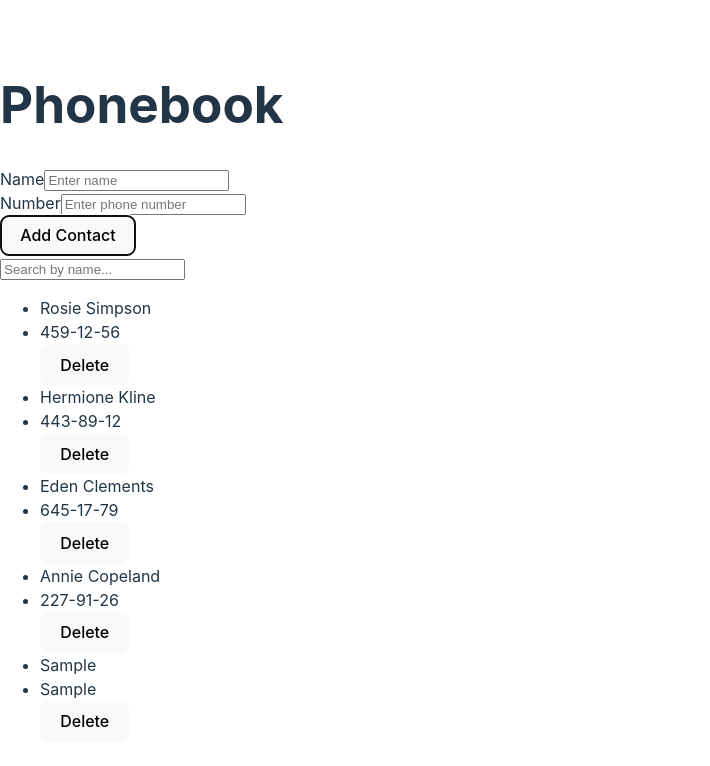
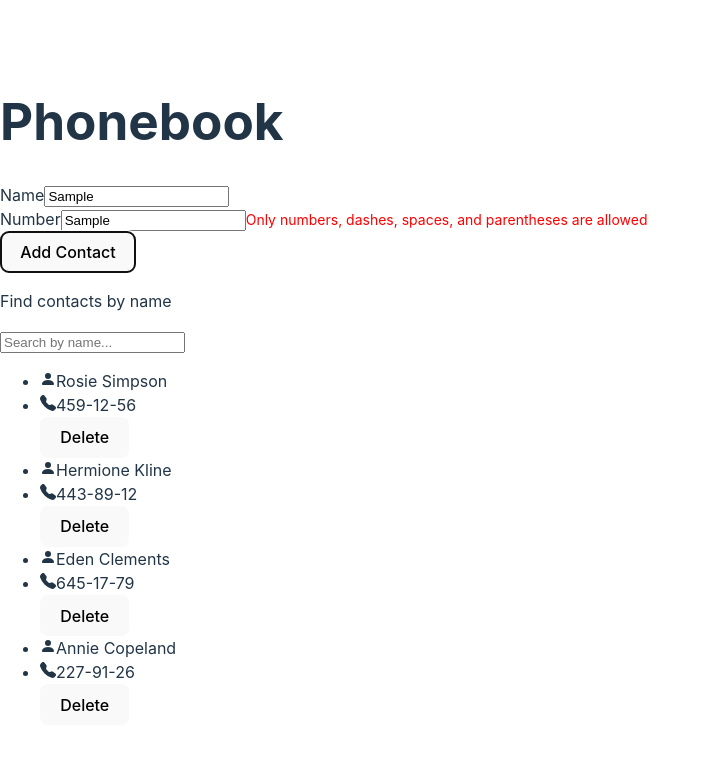
Before and after one commit to nazaruklesia/goit-react-hw-03, a React (Vite) app: page / in a window 1280 px wide. Both pictures are taken after typing "Sample", "Sample" into the empty fields and a click on the button "Add Contact". Shown: the top 766 px of the page, without its empty margins (0-710 px from the left). Built offline with nearby package versions, Linux system fonts and the light colour scheme.

Commit message:
add error correction

```diff
--- a/package.json
+++ b/package.json
@@ -14,6 +14,7 @@
     "nanoid": "^5.0.9",
     "react": "^18.3.1",
     "react-dom": "^18.3.1",
+    "react-icons": "^5.4.0",
     "yup": "^1.6.1"
   },
   "devDependencies": {
--- a/src/App.jsx
+++ b/src/App.jsx
@@ -3,8 +3,20 @@ import ContactForm from "./components/contactForm/ContactForm";
 import ContactList from "./components/contactList/ContactList";
 import SearchBox from "./components/searchBox/SearchBox";
 import { nanoid } from "nanoid";
+import * as Yup from "yup";
 
-import * as Yup from "yup";
+const fieldValidation = Yup.object().shape({
+  name: Yup.string()
+    .min(3, "Too Short! Name must be at least 3 characters.")
+    .max(50, "Too Long! Name must be 50 characters or less.")
+    .required("Name is required"),
+  number: Yup.string()
+    .min(2, "Too Short! Number must be at least 3 characters.")
+    .max(50, "Too Long! Number must be 50 characters or less.")
+    .required("Number is required!")
+    .trim()
+    .matches(/^[0-9()\-\s]+$/, "Only numbers, dashes, spaces, and parentheses are allowed"),
+});
 
 const App = () => {
   const [contacts, setContacts] = useState([
@@ -23,7 +35,7 @@ const App = () => {
 
   const addContact = (newContact) => {
     const newId = nanoid();
-    const updateContacts = [...contacts, { id: newId, name: newContact.name, number: newContact.number }];
+    const updateContacts = [...contacts, { id: newId, ...newContact }];
     setContacts(updateContacts);
   };
 
@@ -31,11 +43,6 @@ const App = () => {
     addContact(value);
     actions.resetForm();
   };
-
-  const fieldValidation = Yup.object().shape({
-    name: Yup.string().min(3, "Too Short!").max(50, "Too Long!").required("Required"),
-    number: Yup.string().min(2, "Too Short!").max(50, "Too Long!").required("Required"),
-  });
 
   return (
     <div>
--- a/src/components/contact/Contact.jsx
+++ b/src/components/contact/Contact.jsx
@@ -1,8 +1,15 @@
+import { BsPersonFill, BsTelephoneFill } from "react-icons/bs";
 const Contact = ({ name, number }) => {
   return (
     <div>
-      <li>{name}</li>
-      <li>{number}</li>
+      <li>
+        <BsPersonFill />
+        {name}
+      </li>
+      <li>
+        <BsTelephoneFill />
+        {number}
+      </li>
       <button type="submit">Delete</button>
     </div>
   );
--- a/src/components/contactForm/ContactForm.jsx
+++ b/src/components/contactForm/ContactForm.jsx
@@ -1,20 +1,21 @@
 import { Field, Form, Formik } from "formik";
 import { ErrorMessage } from "formik";
+import s from "./ContactForm.module.css";
 
-const ContactForm = ({ handleSubmit }) => {
+const ContactForm = ({ handleSubmit, fieldValidation }) => {
   return (
-    <Formik initialValues={{ name: "", number: "" }} onSubmit={handleSubmit}>
+    <Formik initialValues={{ name: "", number: "" }} validationSchema={fieldValidation} onSubmit={handleSubmit}>
       <Form>
         <div>
           <label htmlFor="name">Name</label>
           <Field name="name" id="name" placeholder="Enter name" />
-          <ErrorMessage name="name" componenr="span" />
+          <ErrorMessage className={s.error} name="name" component="span" />
         </div>
 
         <div>
           <label htmlFor="number">Number</label>
           <Field name="number" id="number" placeholder="Enter phone number" />
-          <ErrorMessage name="number" componenr="span" />
+          <ErrorMessage className={s.error} name="number" component="span" />
         </div>
 
         <button type="submit">Add Contact</button>
--- a/src/components/contactForm/ContactForm.module.css
+++ b/src/components/contactForm/ContactForm.module.css
@@ -0,0 +1,5 @@
+.error {
+  color: red;
+  font-size: 0.875rem;
+  margin-top: 0.25rem;
+}
--- a/src/components/searchBox/SearchBox.jsx
+++ b/src/components/searchBox/SearchBox.jsx
@@ -1,5 +1,10 @@
 const SearchBox = ({ value, onChange }) => {
-  return <input type="text" value={value} onChange={onChange} placeholder="Search by name..." />;
+  return (
+    <div>
+      <p>Find contacts by name</p>
+      <input type="text" value={value} onChange={onChange} placeholder="Search by name..." />
+    </div>
+  );
 };
 
 export default SearchBox;
```
Also changed, not shown: 1 other file (tests, documents, lock files or other folders).
